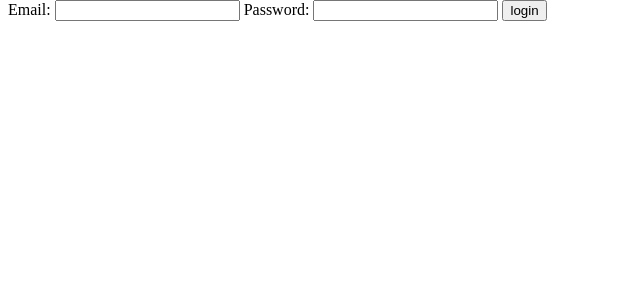
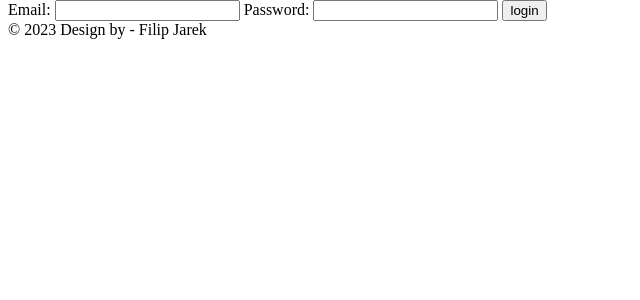
Before and after one commit to filipjarek/shop, a Symfony app: template project/templates/login/index.html.twig in a window 1280 px wide. Shown: the part 26-326 px from the top of the page, without its empty margins (0-640 px from the left). Run offline with Twig, Linux system fonts and the light colour scheme; the template is opened without the code that fills it, so the values that code supplies are empty; some libraries are stand-ins or nearby versions.

Commit message:
Added templates/components/_footer

```diff
--- /dev/null
+++ b/project/templates/components/_footer.html.twig
@@ -0,0 +1,7 @@
+<footer class="relative px-4 py-4 flex items-center text-gray-600">
+	<div class="hidden absolute top-1/2 left-1/2 transform -translate-y-1/2 -translate-x-1/2 lg:mx-auto lg:flex lg:items-center lg:w-auto lg:space-x-6">
+		<div class="flex justify-center items-center lg:justify-between p-6">
+			<span>© 2023 Design by - Filip Jarek</span>
+		</div>
+	</div>
+</footer>
--- a/project/templates/layouts/body.html.twig
+++ b/project/templates/layouts/body.html.twig
@@ -6,4 +6,6 @@
 
 		{% block content %}{% endblock %}
 
+	{% include "components/_footer.html.twig" %}
+
 {% endblock %}
```
